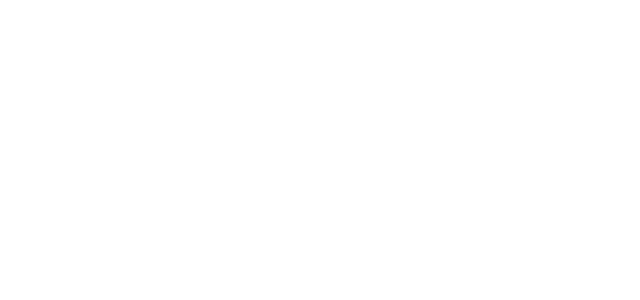
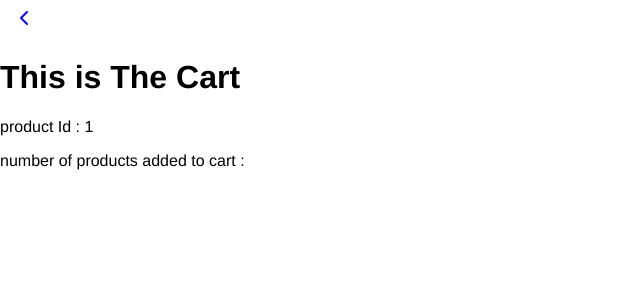
Before and after one commit to hyvip-ai/e-commerce, a React (Create React App) app in the folder amazon_clone_frontend/: page /cart/1 in a window 1280 px wide. Before the commit this address had no page. Shown: the top 300 px of the page, without its empty margins (0-640 px from the left). Built offline with nearby package versions, Linux system fonts and the light colour scheme.

Commit message:
Added Cart and some backend Fucntionalities

```diff
--- a/amazon_clone_frontend/src/App.js
+++ b/amazon_clone_frontend/src/App.js
@@ -2,17 +2,22 @@
 import Landing from "./pages/Landing";
 import ProductDetails from "./pages/ProductDetails";
 import { Route, Routes } from "react-router-dom";
-import {Provider} from 'react-redux'
-import store from './redux/index'
+import { Provider } from "react-redux";
+import store from "./redux/index";
+import Cart from "./pages/Cart";
 function App() {
   return (
-    <Provider  store={store}>
+    <Provider store={store}>
+      <Routes>
+        <Route path="/" element={<Landing />} />
 
-        <Routes>
-        <Route exact path="/" element={<Landing/>} />
-
-        <Route exact path="/productdetails/:productId" element={<ProductDetails/>} /></Routes>
-
+        <Route
+          path="/productdetails/:productId"
+          element={<ProductDetails />}
+        />
+        <Route path="/cart" element={<Cart />} />
+        <Route path="/cart/:productId" element={<Cart />} />
+      </Routes>
     </Provider>
   );
 }
--- a/amazon_clone_frontend/src/components/Details.jsx
+++ b/amazon_clone_frontend/src/components/Details.jsx
@@ -1,7 +1,9 @@
-import React from "react";
+import React, { useState } from "react";
 import classes from "../styles/productdetails.module.css";
 import Rating from "./Rating";
+import {Link} from 'react-router-dom'
 function Details({ productData }) {
+  const [quantity, setQuantity] = useState(1)
   return (
     <React.Fragment>
       <div className={classes.image}>
@@ -19,7 +21,8 @@
           Price : <span className={classes.bold}>${productData.price}</span>
         </div>
         <div className={classes.description}>
-          Description : <span className={classes.bold}>{productData.description}</span>
+          Description :{" "}
+          <span className={classes.bold}>{productData.description}</span>
         </div>
       </div>
       <div className={classes.seller_container}>
@@ -37,7 +40,16 @@
             <span className={classes.unavaialable}>Unavailable</span>
           )}
         </div>
-        <button>Add To Cart</button>
+        {productData.countInStock > 0 ? (
+          <div className={classes.cart}>
+            <div className={classes.quantity}>Quantity : <select value={quantity} onChange={(e)=>{setQuantity(e.target.value)}}>
+                {[...Array(productData.countInStock).keys()].map(item=>{return <option key={item} value={item+1}>{item+1}</option>})}
+              </select> </div>
+            <div>
+              <Link to={`/cart/${productData._id}?quantity=${quantity}`}><button>Add To Cart</button></Link>
+            </div>
+          </div>
+        ) : null}
       </div>
     </React.Fragment>
   );
--- /dev/null
+++ b/amazon_clone_frontend/src/pages/Cart.jsx
@@ -0,0 +1,18 @@
+import React from 'react'
+import {useLocation,useParams} from 'react-router-dom'
+import Back from '../components/Back';
+function Cart() {
+    const {productId} = useParams();
+    const {search} = useLocation();
+    const numOfProducts = search.split('=')[1]
+    return (
+        <React.Fragment>
+            <Back />
+            <h1>This is The Cart</h1>
+            <p>product Id : {productId}</p>
+            <p>number of products added to cart : {numOfProducts}</p>
+        </React.Fragment>
+    )
+}
+
+export default Cart
--- a/amazon_clone_frontend/src/styles/productdetails.module.css
+++ b/amazon_clone_frontend/src/styles/productdetails.module.css
@@ -101,6 +101,12 @@
   font-size: 2.5rem;
   font-weight: bold;
 }
+.quantity{
+  margin-bottom: 1rem;
+}
+.quantity select{
+  padding: 0.5rem;
+}
 @media (max-width:760px) {
   main>div{
     width: 45%;
```
